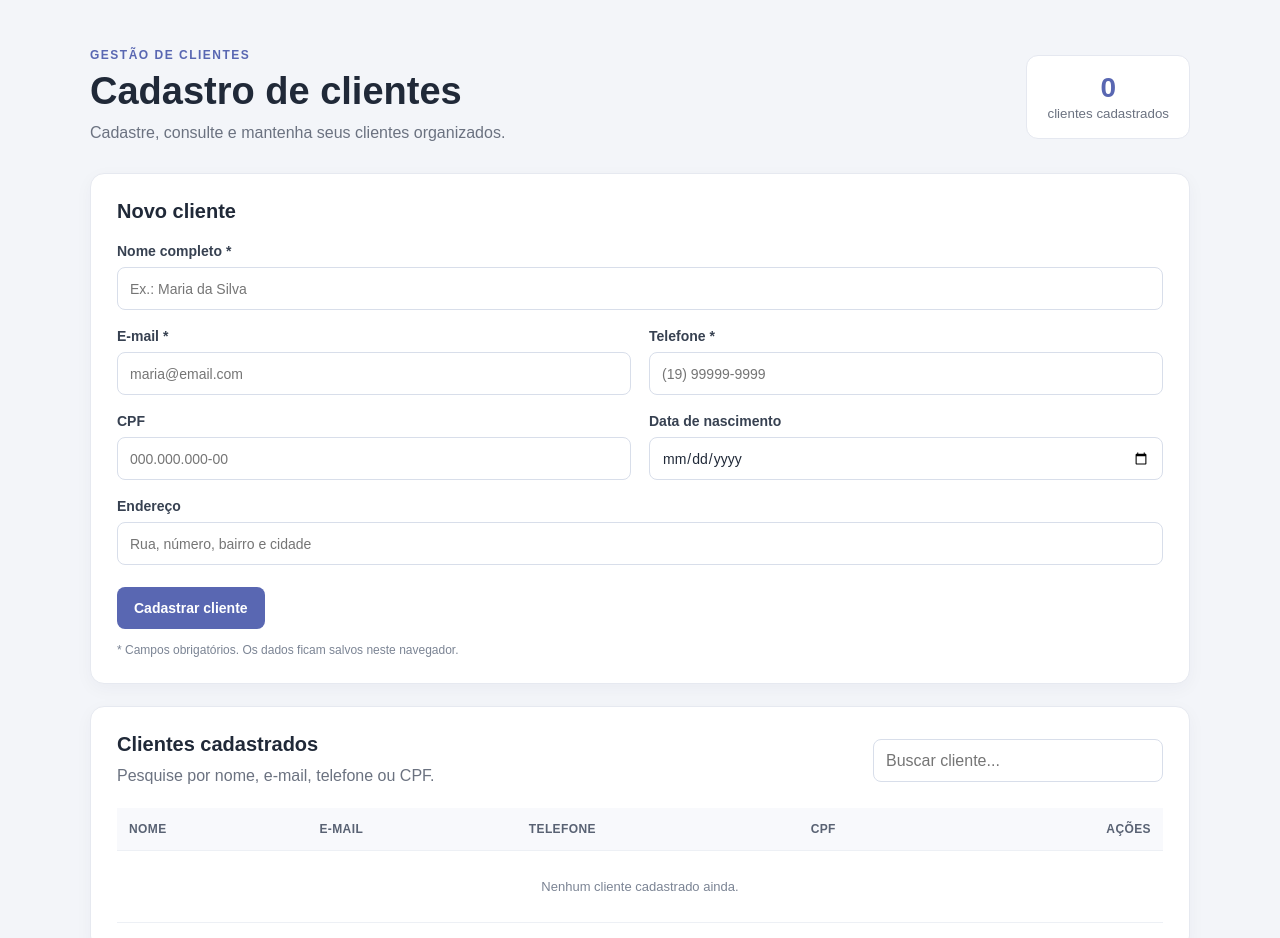
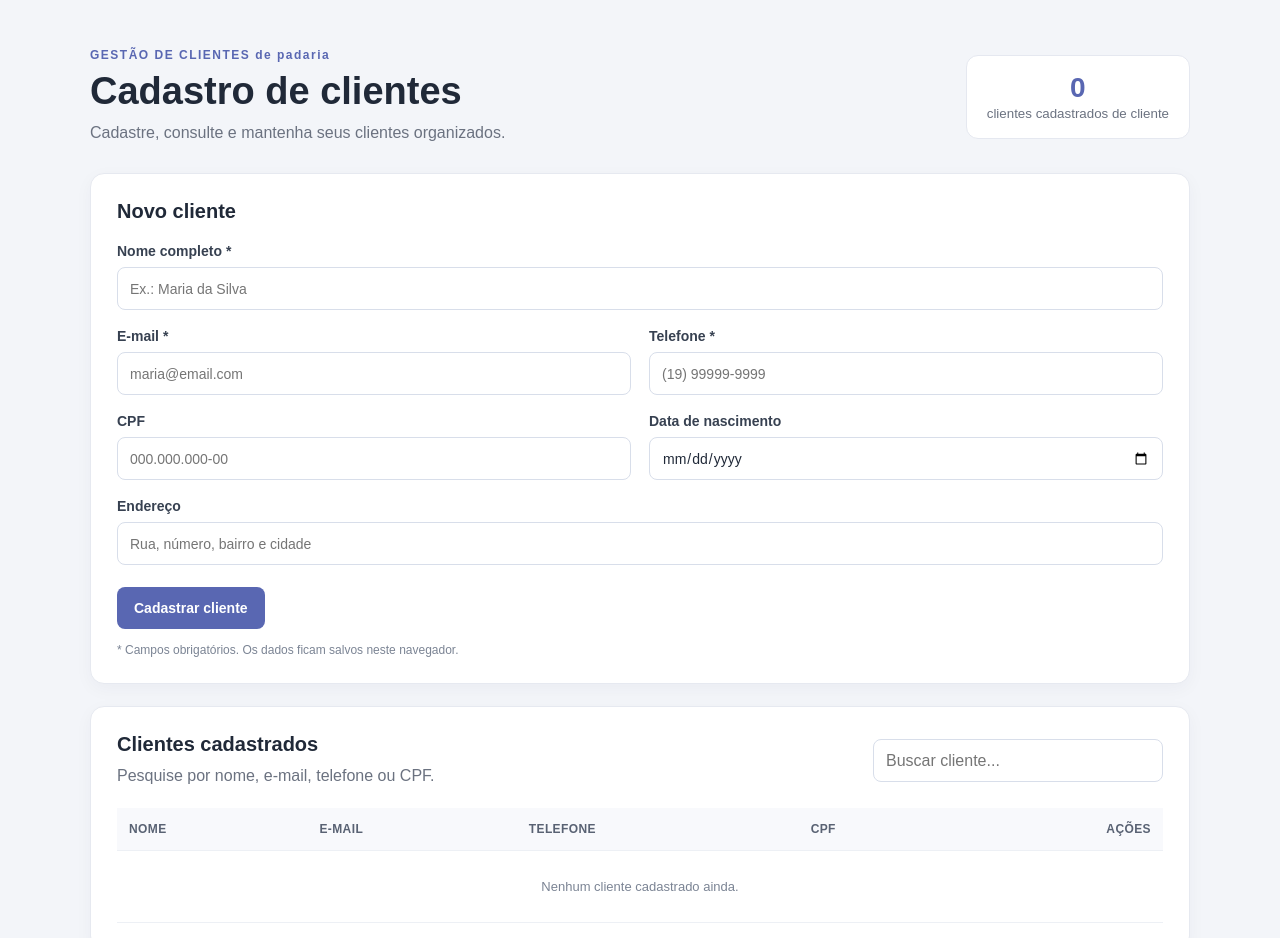
Before and after one commit to DryCaleffi/Teste_Gay, a plain HTML site: page index.html in a window 1280 px wide. Shown: the top 938 px of the page. Drawn offline with Linux system fonts and the light colour scheme.

Commit message:
fix: Alterando informações

```diff
--- a/index.html
+++ b/index.html
@@ -11,13 +11,13 @@
   <main class="container">
     <header class="page-header">
       <div>
-        <p class="eyebrow">GESTÃO DE CLIENTES</p>
+        <p class="eyebrow">GESTÃO DE CLIENTES de padaria </p>
         <h1>Cadastro de clientes</h1>
         <p class="subtitle">Cadastre, consulte e mantenha seus clientes organizados.</p>
       </div>
       <div class="counter" aria-live="polite">
         <span id="totalClientes">0</span>
-        <small>clientes cadastrados</small>
+        <small>clientes cadastrados de cliente</small>
       </div>
     </header>
 
```
